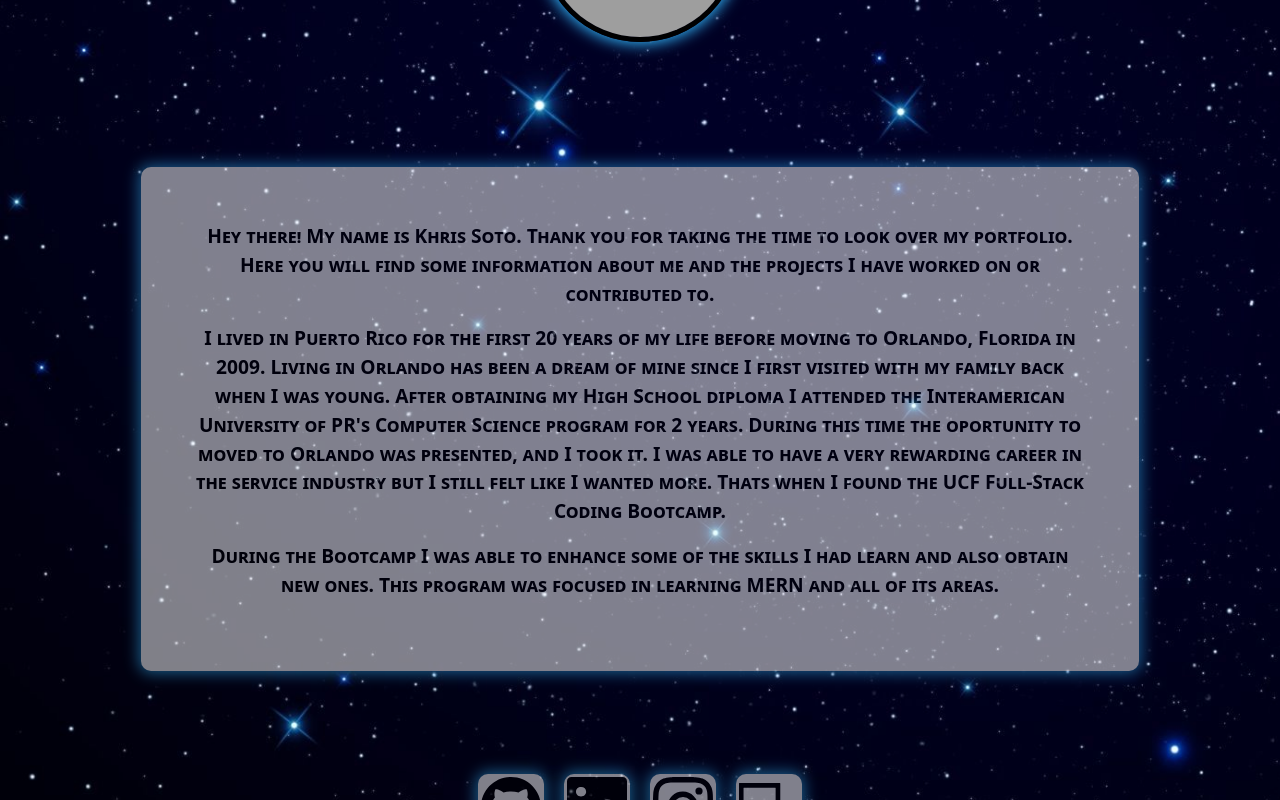
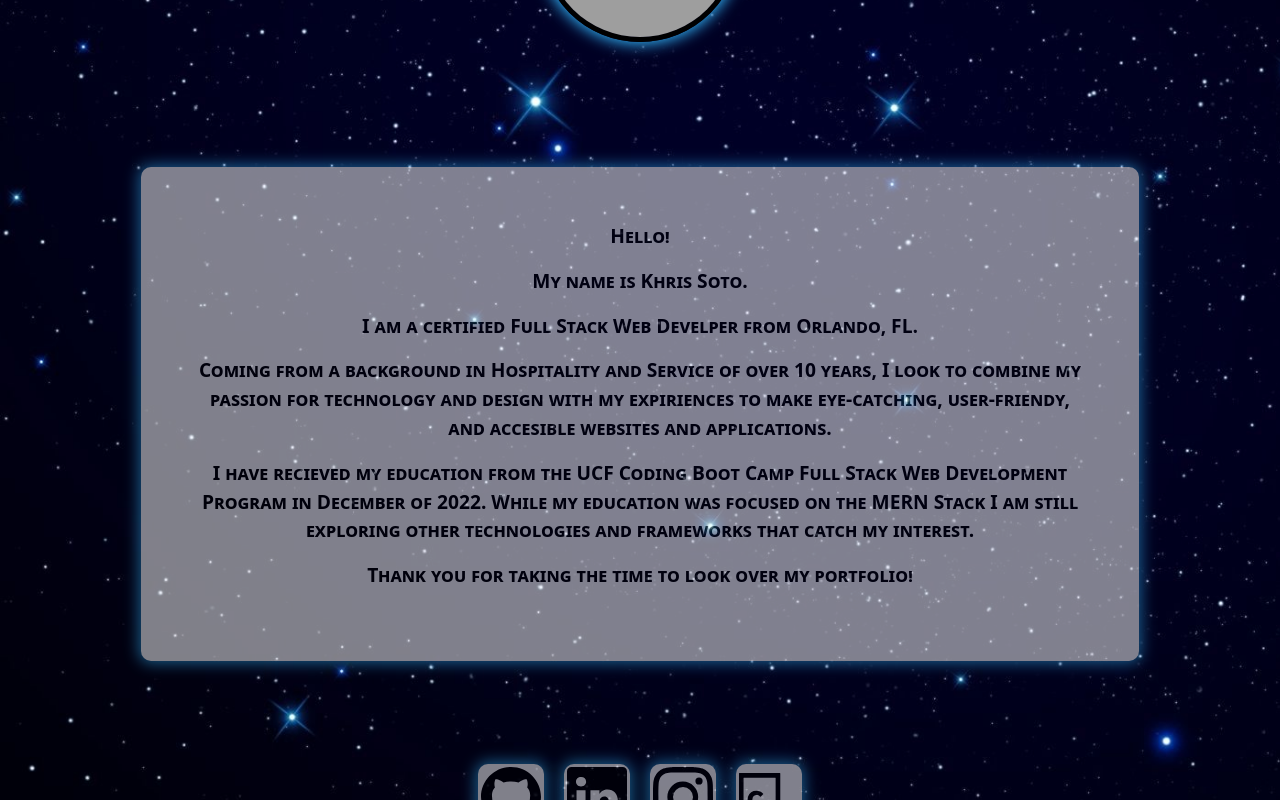
Before and after one commit to KSoto18/Portfolio-React, a React (Create React App) app: page / in a window 1280 px wide. Shown: the part 431-1231 px from the top of the page. Built offline with nearby package versions, Linux system fonts and the light colour scheme; grey boxes are pictures that could not be loaded.

Commit message:
updated about me

```diff
--- a/src/components/About/index.jsx
+++ b/src/components/About/index.jsx
@@ -15,11 +15,18 @@ const About = () => {
 
                 <div className='about-me-text'>
 
-                    <p> Hey there! My name is Khris Soto. Thank you for taking the time to look over my portfolio. Here you will find some information about me and the projects I have worked on or contributed to.</p>
+                    <p>Hello!</p>
 
-                    <p>I lived in Puerto Rico for the first 20 years of my life before moving to Orlando, Florida in 2009. Living in Orlando has been a dream of mine since I first visited with my family back when I was young. After obtaining my High School diploma I attended the Interamerican University of PR's Computer Science program for 2 years. During this time the oportunity to moved to Orlando was presented, and I took it. I was able to have a very rewarding career in the service industry but I still felt like I wanted more. Thats when I found the UCF Full-Stack Coding Bootcamp.</p>
+                    <p>My name is Khris Soto. </p>
 
-                    <p>During the Bootcamp I was able to enhance some of the skills I had learn and also obtain new ones. This program was focused in learning MERN and all of its areas.</p>
+                    <p>I am a certified Full Stack Web Develper from Orlando, FL. </p>
+
+                    <p> Coming from a background in Hospitality and Service of over 10 years, I look to combine my passion for technology and design with my expiriences to make eye-catching, user-friendy, and accesible websites and applications.</p>
+
+                    <p>I have recieved my education from the UCF Coding Boot Camp
+                        Full Stack Web Development Program in December of 2022. While my education was focused on the MERN Stack I am still exploring other technologies and frameworks that catch my interest.</p>
+
+                    <p>Thank you for taking the time to look over my portfolio!</p>
 
                 </div>
 
```
